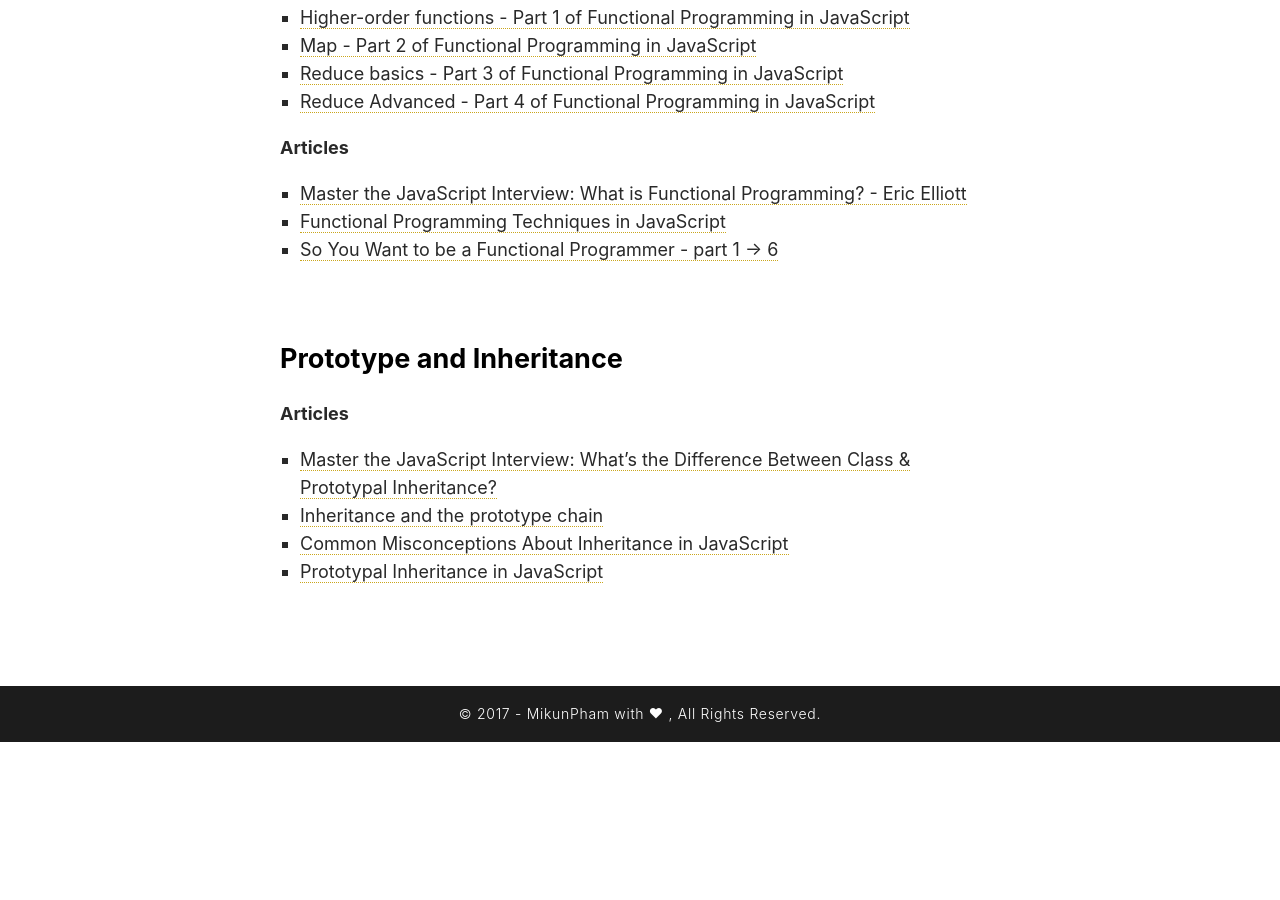
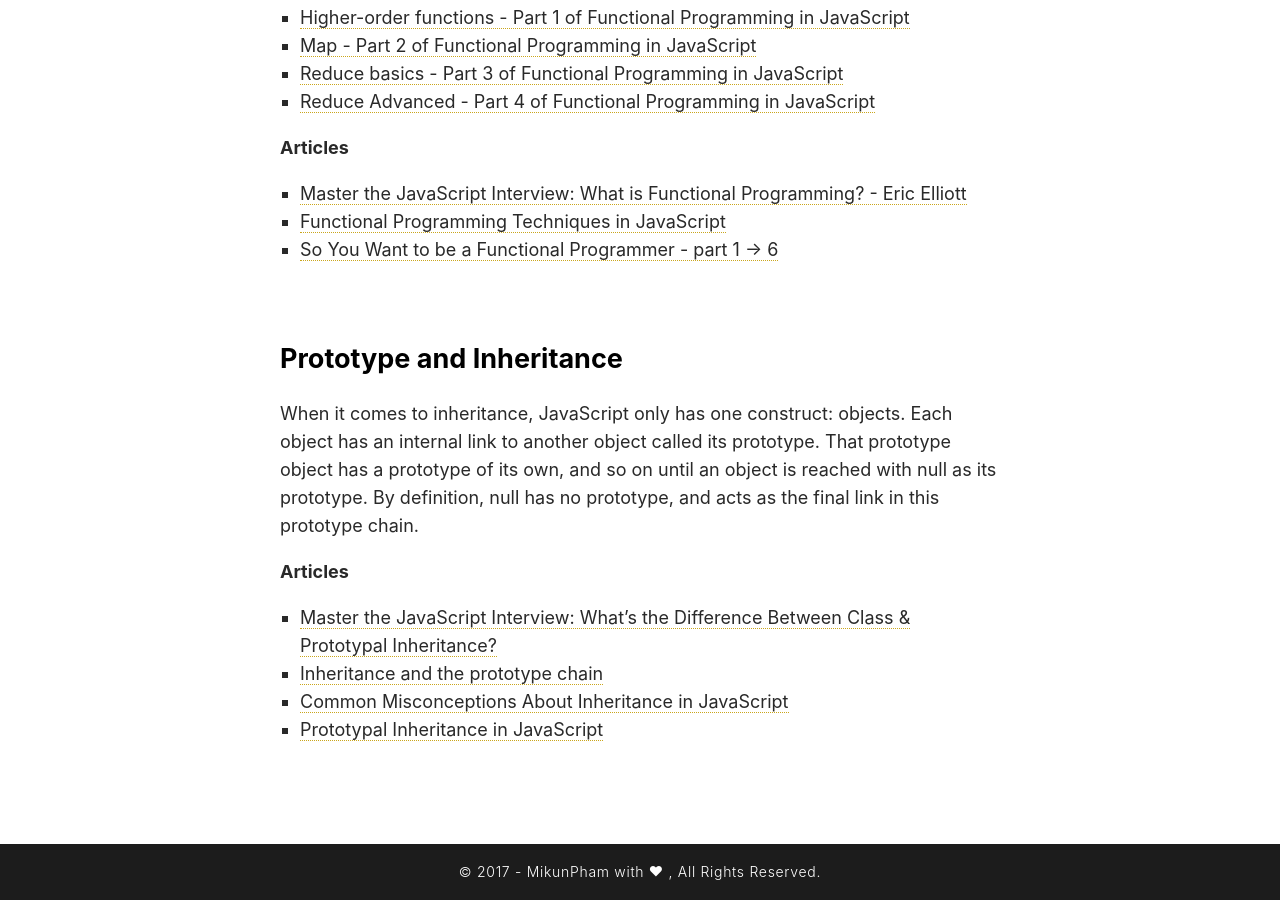
Before and after one commit to mikunpham/mikunpham.github.io, a Jekyll site: the page built from _posts/2017-02-10-js-notebook.md, in a window 1280 px wide and 900 px high, scrolled down 1646 px. Built offline with Jekyll 4.4.1, drawn with Linux system fonts in a browser that asks for light colours; before the commit the page ends 2388 px from its top, so only the background shows below that.

Commit message:
Update Feb-17-2017

```diff
--- a/_posts/2017-02-10-js-notebook.md
+++ b/_posts/2017-02-10-js-notebook.md
@@ -63,6 +63,7 @@ Important things about it:
 
 ## Prototype and Inheritance
 
+When it comes to inheritance, JavaScript only has one construct: objects. Each object has an internal link to another object called its prototype. That prototype object has a prototype of its own, and so on until an object is reached with null as its prototype. By definition, null has no prototype, and acts as the final link in this prototype chain.
 
 **Articles**
 
```
